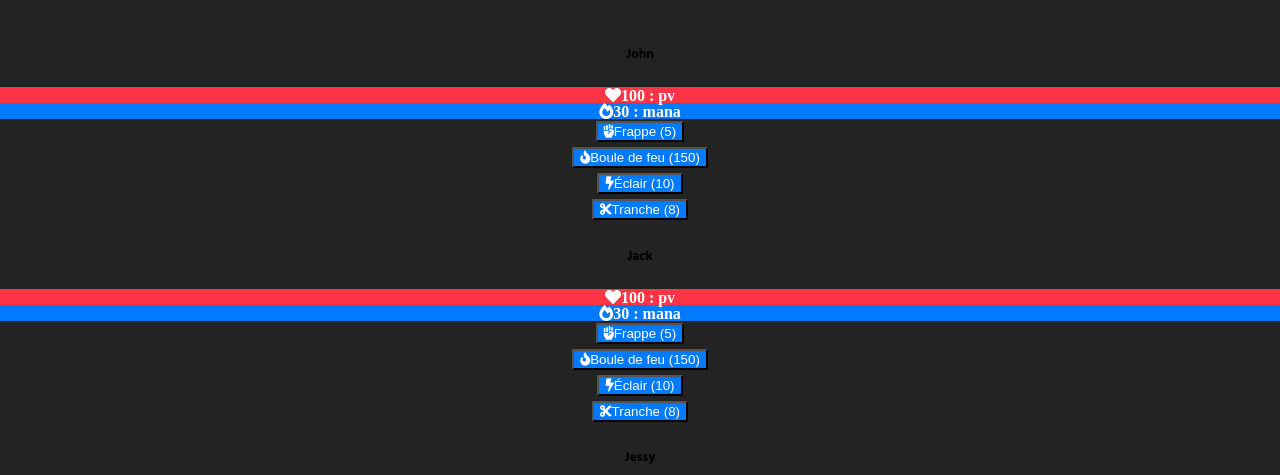
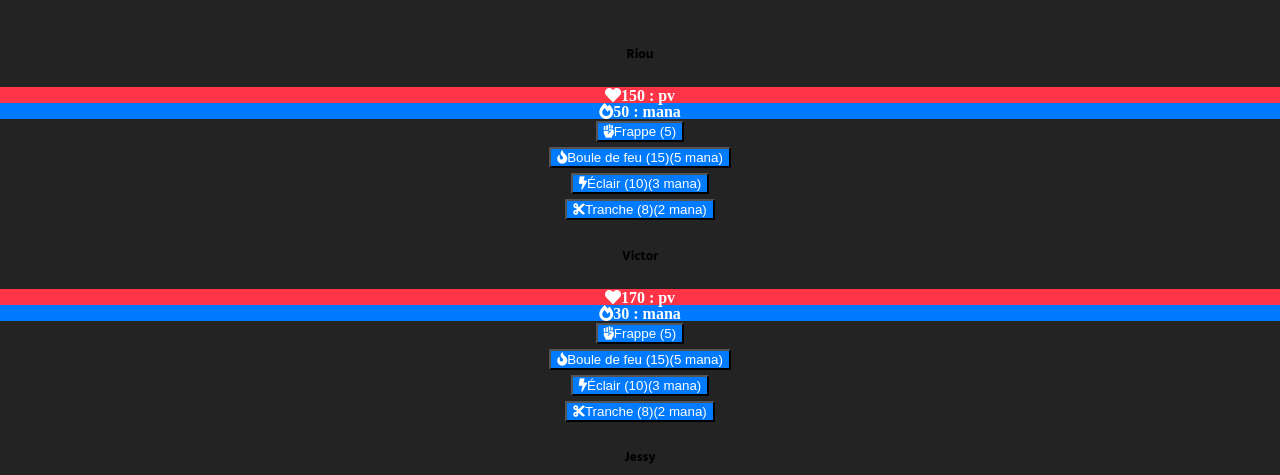
Before and after one commit to Moonyelit/Royal-Rumble, a React (Vite) app: page / in a window 1280 px wide. Shown: the part 280-755 px from the top of the page. Built offline with nearby package versions, Linux system fonts and the light colour scheme.

Commit message:
ADD : Modif

```diff
--- a/src/components/ButtonCapacity/ButtonCapacity.jsx
+++ b/src/components/ButtonCapacity/ButtonCapacity.jsx
@@ -10,6 +10,9 @@ function ButtonCapacity({ player, attackType, damage, manaCost, icon }) {
 
   // Vérifier si ce joueur a déjà agi
   const hasPlayerActed = playersWhoActed.includes(player.id);
+
+  // Vérifier si le joueur a assez de mana
+  const hasEnoughMana = player.mana >= manaCost;
 
   // Effet pour nettoyer le timeout si le composant est démonté
   useEffect(() => {
@@ -77,12 +80,14 @@ function ButtonCapacity({ player, attackType, damage, manaCost, icon }) {
         onClick={fight}
         disabled={(player.pv === 0) || (player.mana < manaCost) || (gameStatus !== "playing") || hasPlayerActed}
         style={{
-          backgroundColor: hasPlayerActed ? "#6c757d" : "#007bff",
-          color: "white"
+          backgroundColor: hasPlayerActed ? "#6c757d" : (!hasEnoughMana ? "#6c757d" : "#007bff"),
+          color: "white",
+          opacity: !hasEnoughMana ? 0.7 : 1
         }}
       >
         <i className={`fas ${icon} mr-1`}></i>
         {attackType} ({damage})
+        {manaCost > 0 && <span className="ml-1">({manaCost} mana)</span>}
       </button>
 
       {message && (
--- a/src/components/PlayerCard.jsx
+++ b/src/components/PlayerCard.jsx
@@ -37,7 +37,7 @@ function PlayerCard({ player }) {
             <ButtonCapacity
               player={player}
               attackType="Boule de feu"
-              damage={150}
+              damage={15}
               manaCost={5}
               icon="fa-fire"
             />
--- a/src/features/fight/fightSlice.js
+++ b/src/features/fight/fightSlice.js
@@ -2,8 +2,8 @@ import { createSlice } from "@reduxjs/toolkit";
 
 const initialState = {
   players: [
-    { name: "John", pv: 100, pvMax: 100, mana: 30, manaMax: 30, id: 1 },
-    { name: "Jack", pv: 100, pvMax: 100, mana: 30, manaMax: 30, id: 2 },
+    { name: "Riou", pv: 150, pvMax: 150, mana: 50, manaMax: 50, id: 1 },
+    { name: "Victor", pv: 170, pvMax: 170, mana: 30, manaMax: 30, id: 2 },
     { name: "Jessy", pv: 100, pvMax: 100, mana: 30, manaMax: 30, id: 3 },
     { name: "Jenny", pv: 100, pvMax: 100, mana: 30, manaMax: 30, id: 4 },
   ],
```
